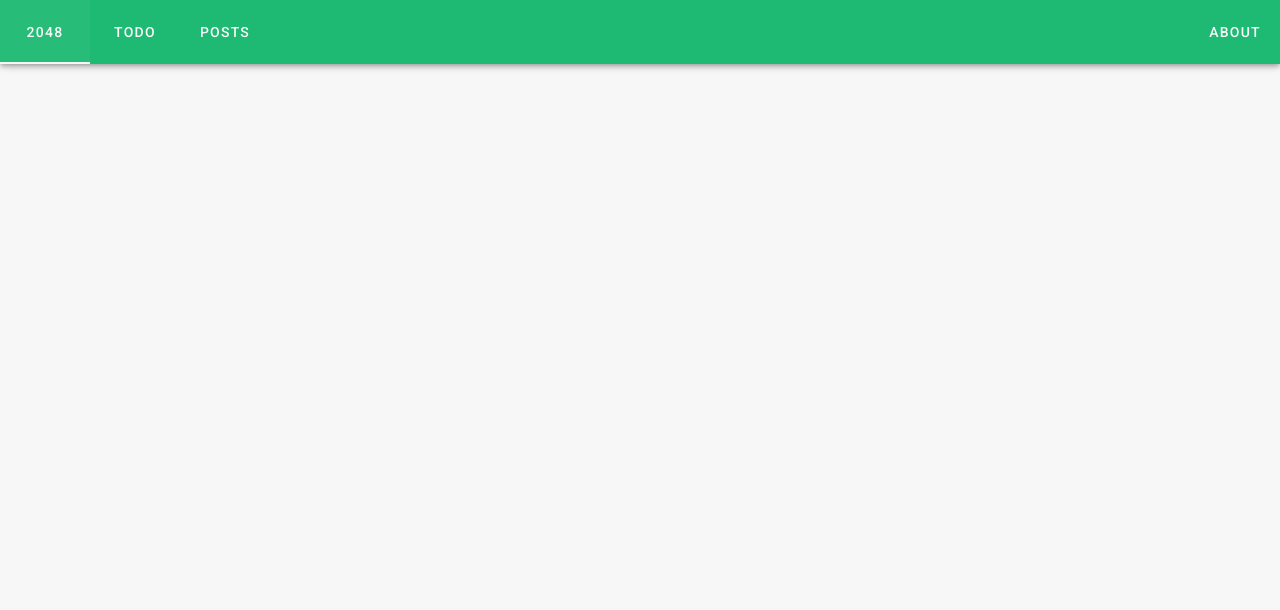
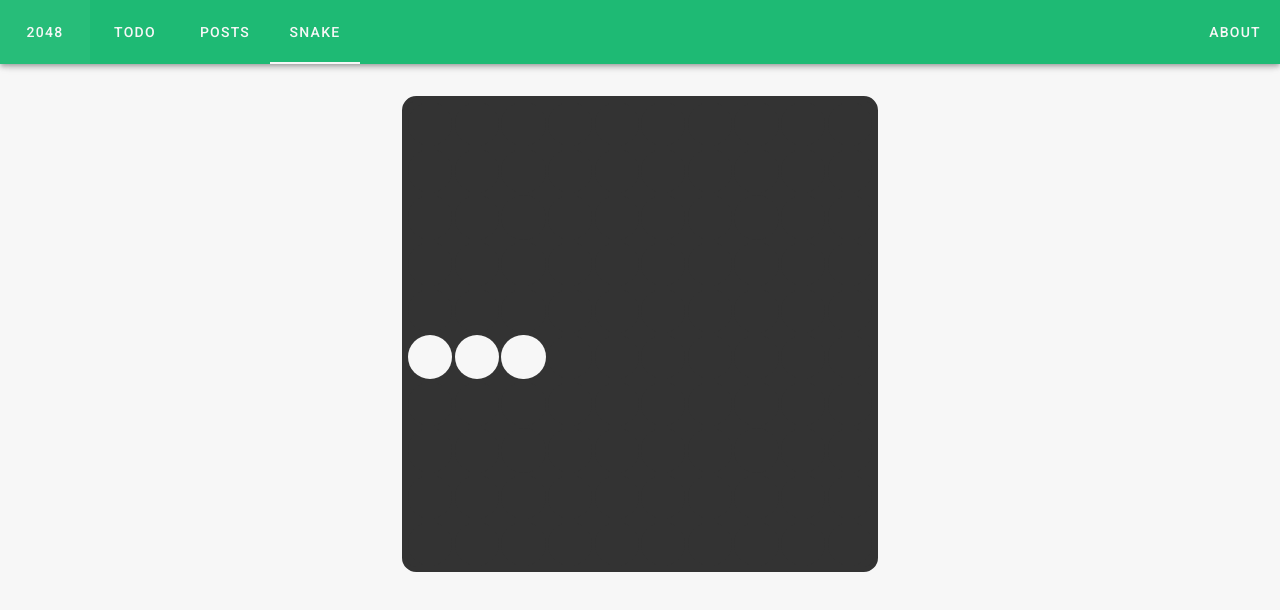
Before and after one commit to palkx/miknikif.github.io, a Vue app: page /snake in a window 1280 px wide. Shown: the top 610 px of the page. Built offline with nearby package versions, Linux system fonts and the light colour scheme.

Commit message:
draw the stupid snake board

```diff
--- a/src/App.vue
+++ b/src/App.vue
@@ -42,7 +42,8 @@ export default Vue.extend({
     tabs: [
       { name: "2048", route: "/" },
       { name: "Todo", route: "/todo" },
-      { name: "Posts", route: "/posts" }
+      { name: "Posts", route: "/posts" },
+      { name: "Snake", route: "/snake" }
     ],
     last: { name: "About", route: "/about" }
   })
--- a/src/components/game/Board.vue
+++ b/src/components/game/Board.vue
@@ -335,9 +335,7 @@ export default class Board extends Vue {
   border-radius: 15%;
   display: flex;
   width: 22.5%;
-  width: 15%;
   height: 22.5%;
-  height: 15%;
   align-items: center;
   justify-content: center;
   background: var(--v-white-base);
--- a/src/router/index.ts
+++ b/src/router/index.ts
@@ -27,7 +27,14 @@ const routes = [
   {
     path: "/posts",
     name: "posts",
-    component: () => import(/* webpackChunkName: "todo" */ "../views/Posts.vue")
+    component: () =>
+      import(/* webpackChunkName: "posts" */ "../views/Posts.vue")
+  },
+  {
+    path: "/snake",
+    name: "snake",
+    component: () =>
+      import(/* webpackChunkName: "snake" */ "../views/Snake.vue")
   }
 ];
 
--- /dev/null
+++ b/src/views/Snake.vue
@@ -0,0 +1,164 @@
+<template>
+  <v-responsive :aspect-ratio="1 / 1" class="container">
+    <div class="board">
+      <div
+        class="tile"
+        v-for="(tile, index) in board"
+        :ref="'tile-' + index"
+        :key="index"
+        :style="showTile(tile)"
+      ></div>
+    </div>
+  </v-responsive>
+</template>
+
+<script lang="ts">
+import { Component, Vue, Prop } from "vue-property-decorator";
+
+enum Type {
+  Empty,
+  Body,
+  Fruit
+}
+
+class Tile {
+  color!: string;
+  constructor(public type: Type) {
+    this.setType(type);
+  }
+
+  setType(type: Type) {
+    this.type = type;
+    switch (type) {
+      case Type.Fruit:
+        this.color = "var(--v-accent-base)";
+        break;
+      case Type.Body:
+        this.color = "var(--v-white-base)";
+        break;
+      case Type.Empty:
+      default:
+        this.color = "var(--v-black-base)";
+    }
+  }
+}
+
+@Component
+export default class Snake extends Vue {
+  @Prop({ default: 10 }) private size!: number;
+  private boardSize = this.size * this.size;
+  private board: Tile[] = [];
+  private length = 3;
+  private gaming = true;
+  private snake: Type[] = [];
+
+  mounted() {
+    if (this.size < 5) {
+      this.size = 5;
+      this.boardSize = this.size * this.size;
+      this.board.length = this.boardSize;
+    }
+    this.moniterKey();
+    this.start();
+  }
+
+  start() {
+    this.board.length = 0;
+    for (let index = 0; index < this.boardSize; index++) {
+      this.board.push(new Tile(Type.Empty));
+    }
+    const rowIndex = Math.floor(this.size / 2) * this.size;
+    this.snake.push(rowIndex + 2);
+    this.snake.push(rowIndex + 1);
+    this.snake.push(rowIndex + 0);
+    this.snake.forEach(index => this.board[index].setType(Type.Body));
+    console.log(this.board);
+  }
+
+  isEdge() {
+    // TODO
+  }
+
+  destroyed() {
+    this.unmoniterKey();
+  }
+
+  moniterKey() {
+    addEventListener("keyup", this.keyMonitor);
+  }
+
+  unmoniterKey() {
+    removeEventListener("keyup", this.keyMonitor);
+  }
+
+  keyMonitor(event: Event) {
+    if (!(event instanceof KeyboardEvent) || !this.gaming) return;
+    this.handleKey(event.key);
+  }
+
+  handleKey(key: string) {
+    switch (key) {
+      case "ArrowLeft":
+      case "a":
+        // this.left();
+        break;
+      case "ArrowUp":
+      case "w":
+        // this.up();
+        break;
+      case "ArrowRight":
+      case "d":
+        // this.right();
+        break;
+      case "ArrowDown":
+      case "s":
+        // this.down();
+        break;
+      default:
+        break;
+    }
+  }
+
+  showTile(tile: Tile): Record<string, string> {
+    const percent = 95 / this.size;
+    return {
+      width: percent + "%",
+      height: percent + "%",
+      backgroundColor: tile.color
+    };
+  }
+}
+</script>
+
+<style lang="scss" scoped>
+.container {
+  margin-top: 20px;
+  width: 80%;
+  min-width: 300px;
+  max-width: 500px;
+}
+
+.board {
+  width: 100%;
+  height: 100%;
+  display: flex;
+  justify-content: space-around;
+  align-content: space-around;
+  flex-wrap: wrap;
+  border: 5px solid var(--v-black-base);
+  border-radius: 3%;
+  background: var(--v-black-base);
+}
+
+.tile {
+  border-radius: 50%;
+  display: flex;
+  background: var(--v-white-base);
+}
+
+@media only screen and (max-width: 500px) {
+  .container {
+    width: 90%;
+  }
+}
+</style>
```
